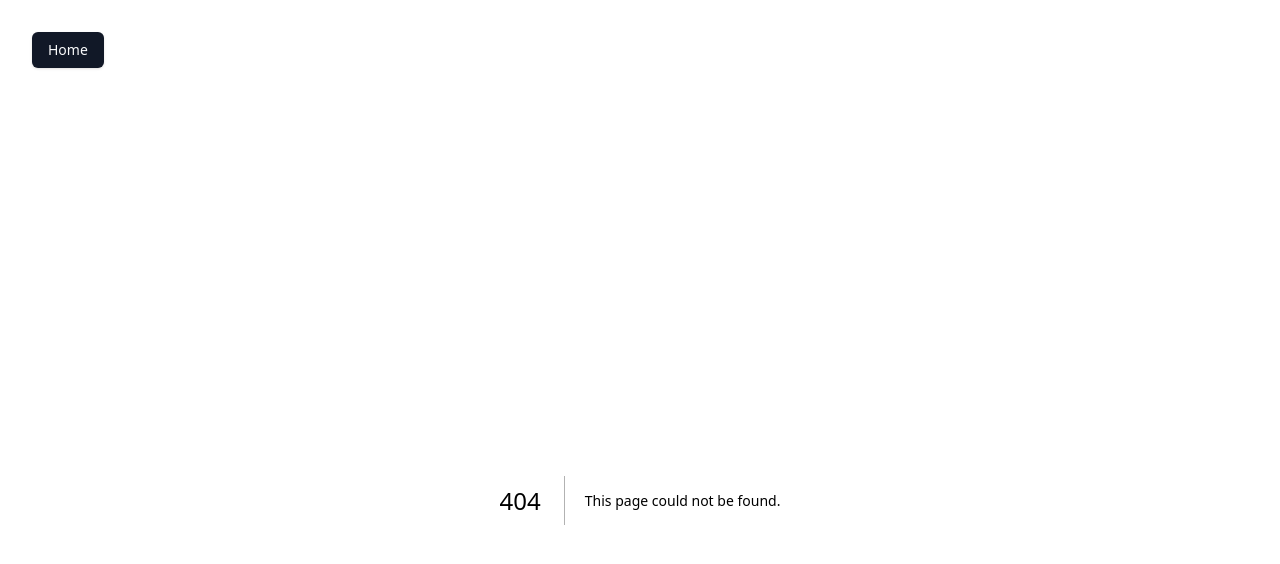
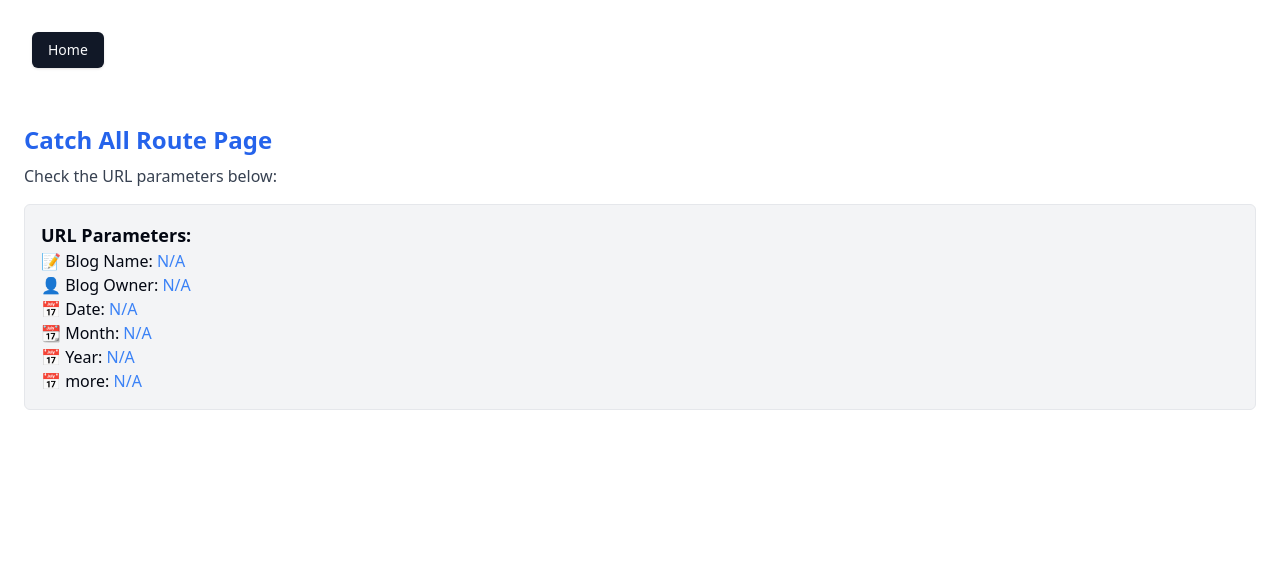
Before and after one commit to ZohaibArshad45/NextJS-Basic-to-advance, a Next.js app: page /blog in a window 1280 px wide. Before the commit this address had no page. Shown: the top 564 px of the page. Built offline with nearby package versions, Linux system fonts and the light colour scheme.

Commit message:
Catch All route

```diff
--- /dev/null
+++ b/src/app/blog/[...posts]/page.jsx
@@ -0,0 +1,26 @@
+'use client'
+import React from 'react'
+
+const CatchAll = ({ params }) => {
+    const posts = params?.posts || [] // Ensure it's always an array
+
+    return (
+        <div className="p-6">
+            <h1 className="text-2xl font-bold text-blue-600">Catch All Route Page</h1>
+            <p className="text-gray-700 mt-2">Check the URL parameters below:</p>
+
+            <div className="mt-4 p-4 border rounded-md bg-gray-100">
+                <p className="text-lg font-semibold">URL Parameters:</p>
+                {/* <h2>📝 Blog Name: <span className="text-blue-500">{params.posts[0] || "N/A"}</span></h2> */}
+                <h2>📝 Blog Name: <span className="text-blue-500">{posts[0] || "N/A"}</span></h2>
+                <h2>👤 Blog Owner: <span className="text-blue-500">{posts[1] || "N/A"}</span></h2>
+                <h2>📅 Date: <span className="text-blue-500">{posts[2] || "N/A"}</span></h2>
+                <h2>📆 Month: <span className="text-blue-500">{posts[3] || "N/A"}</span></h2>
+                <h2>📅 Year: <span className="text-blue-500">{posts[4] || "N/A"}</span></h2>
+                <h2>📅 more: <span className="text-blue-500">{posts[5] || "N/A"}</span></h2>
+            </div>
+        </div>
+    )
+}
+
+export default CatchAll
--- /dev/null
+++ b/src/app/blog/page.jsx
@@ -0,0 +1,20 @@
+import React from 'react'
+import Link from 'next/link'
+import { Button } from "@/components/ui/button";
+
+
+const BlogPage = () => {
+  return (
+    <div>
+        Blog Page
+        <p>For Example : url /blog/post/2/3/2025</p>
+        <p>For this we make catch all route</p>
+        <p>For catch all we make folder name [...post] like this</p>
+
+        <Button><Link href = '/blog/new/my/4/5/2040'>Catch All Route</Link></Button>
+
+    </div>
+  )
+}
+
+export default BlogPage
--- a/src/app/page.jsx
+++ b/src/app/page.jsx
@@ -20,6 +20,7 @@
         <Button><Link href="/learnLinkNavigation">Learn about Link and Navigation</Link></Button>
         <Button><Link href="/profile">Profile Page Nested Routing</Link></Button>
         <Button onClick={()=> navLink('/employee')}>Learn About Dynamic Routes</Button>
+        <Button onClick={()=> navLink('/blog')}>Learn Catch All Page</Button>
 
       </div>
 
```
